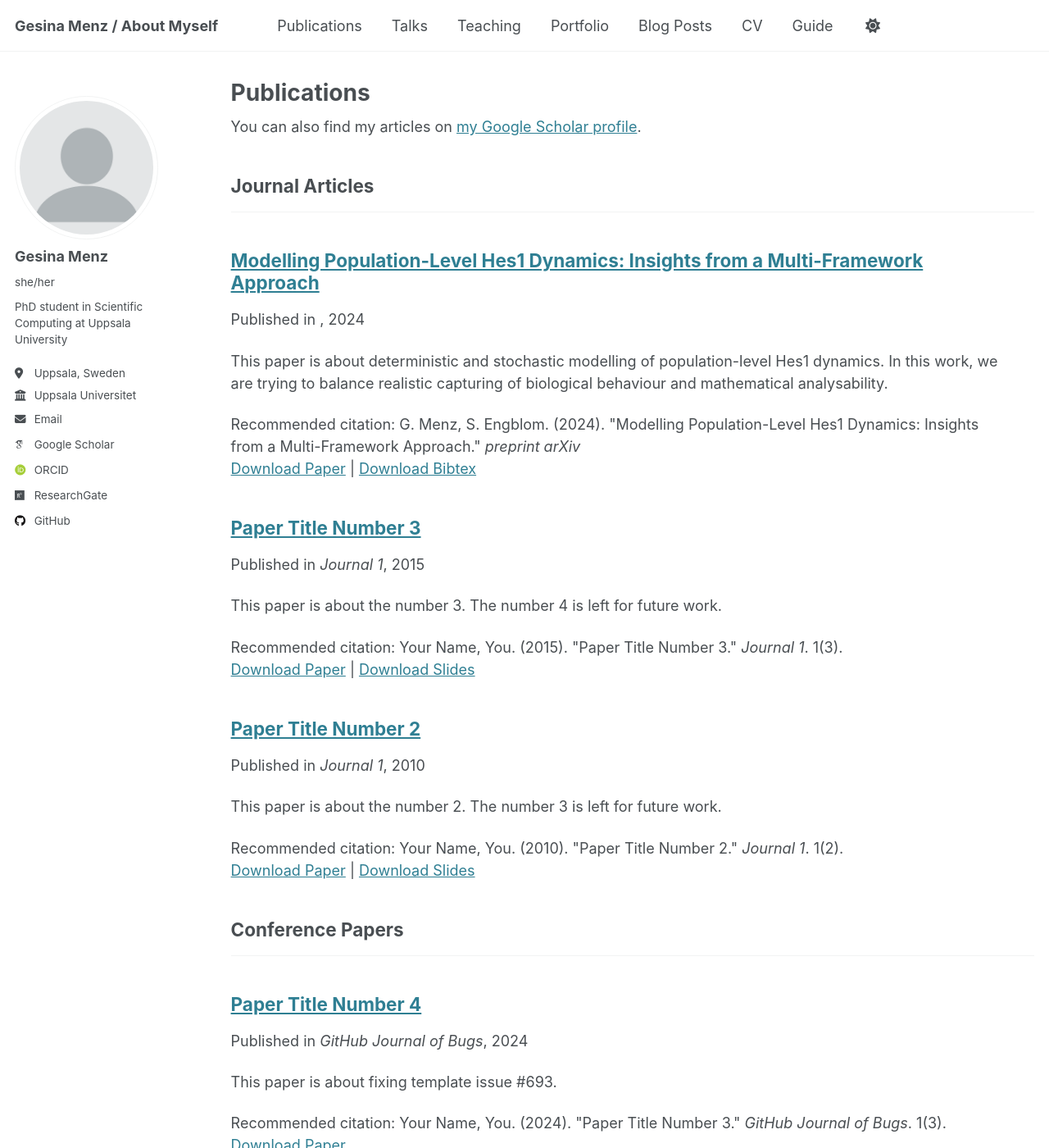
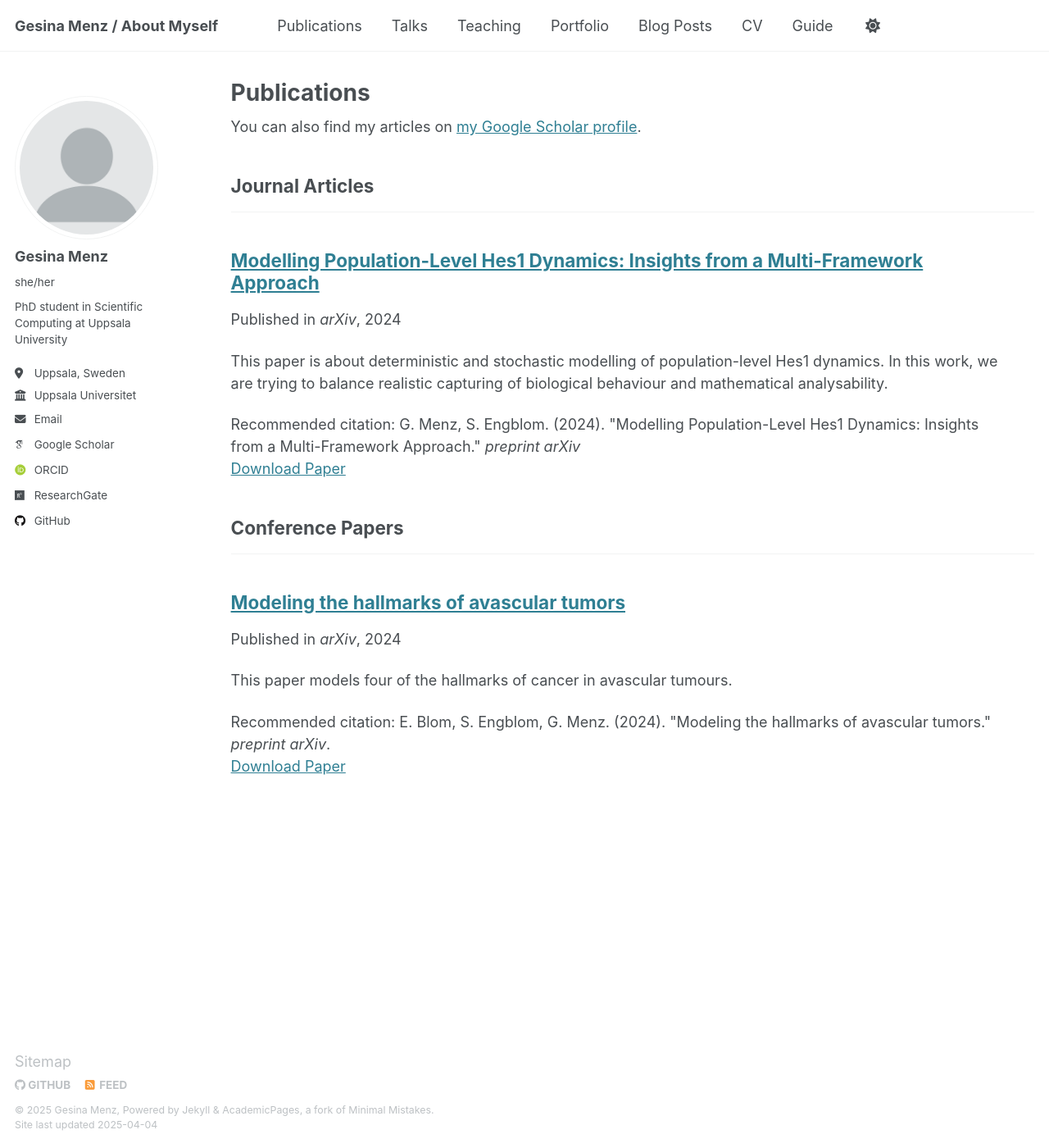
Before and after one commit to menzge/menzge.github.io, a Jekyll site: the page built from _pages/publications.html, in a window 1280 px wide and 1400 px high. Shown: the whole window at 82% size. Built offline with Jekyll 4.4.1, drawn with Linux system fonts in a browser that asks for light colours; some web fonts are replaced.

Commit message:
update paper 2

```diff
--- a/_publications/2010-10-01-paper-title-number-2.md
+++ /dev/null
@@ -1,14 +0,0 @@
----
-title: "Paper Title Number 2"
-collection: publications
-category: manuscripts
-permalink: /publication/2010-10-01-paper-title-number-2
-excerpt: 'This paper is about the number 2. The number 3 is left for future work.'
-date: 2010-10-01
-venue: 'Journal 1'
-slidesurl: 'http://academicpages.github.io/files/slides2.pdf'
-paperurl: 'http://academicpages.github.io/files/paper2.pdf'
-citation: 'Your Name, You. (2010). &quot;Paper Title Number 2.&quot; <i>Journal 1</i>. 1(2).'
----
-
-The contents above will be part of a list of publications, if the user clicks the link for the publication than the contents of section will be rendered as a full page, allowing you to provide more information about the paper for the reader. When publications are displayed as a single page, the contents of the above "citation" field will automatically be included below this section in a smaller font.
--- a/_publications/2015-10-01-paper-title-number-3.md
+++ /dev/null
@@ -1,14 +0,0 @@
----
-title: "Paper Title Number 3"
-collection: publications
-category: manuscripts
-permalink: /publication/2015-10-01-paper-title-number-3
-excerpt: 'This paper is about the number 3. The number 4 is left for future work.'
-date: 2015-10-01
-venue: 'Journal 1'
-slidesurl: 'http://academicpages.github.io/files/slides3.pdf'
-paperurl: 'http://academicpages.github.io/files/paper3.pdf'
-citation: 'Your Name, You. (2015). &quot;Paper Title Number 3.&quot; <i>Journal 1</i>. 1(3).'
----
-
-The contents above will be part of a list of publications, if the user clicks the link for the publication than the contents of section will be rendered as a full page, allowing you to provide more information about the paper for the reader. When publications are displayed as a single page, the contents of the above "citation" field will automatically be included below this section in a smaller font.
--- a/_publications/2024-02-17-paper-title-number-4.md
+++ b/_publications/2024-02-02-hallmarks.md
@@ -1,13 +1,13 @@
 ---
-title: "Paper Title Number 4"
+title: "Modeling the hallmarks of avascular tumors"
 collection: publications
 category: conferences
-permalink: /publication/2024-02-17-paper-title-number-4
-excerpt: 'This paper is about fixing template issue #693.'
-date: 2024-02-17
-venue: 'GitHub Journal of Bugs'
-paperurl: 'http://academicpages.github.io/files/paper3.pdf'
-citation: 'Your Name, You. (2024). &quot;Paper Title Number 3.&quot; <i>GitHub Journal of Bugs</i>. 1(3).'
+permalink: /publication/2024-02-02-hallmarks
+excerpt: 'This paper models four of the hallmarks of cancer in avascular tumours.'
+date: 2024-02-02
+venue: 'arXiv'
+paperurl: 'https://doi.org/10.48550/arXiv.2402.01305'
+citation: 'E. Blom, S. Engblom, G. Menz. (2024). &quot;Modeling the hallmarks of avascular tumors.&quot; <i>preprint arXiv</i>.'
 ---
 
 The contents above will be part of a list of publications, if the user clicks the link for the publication than the contents of section will be rendered as a full page, allowing you to provide more information about the paper for the reader. When publications are displayed as a single page, the contents of the above "citation" field will automatically be included below this section in a smaller font.
--- a/_publications/2024-11-14_Hes1-Dynamics.md
+++ b/_publications/2024-11-14-Hes1-Dynamics.md
@@ -5,10 +5,10 @@ category: manuscripts
 permalink: /publication/2024-11-14-hes1-dynamics
 excerpt: 'This paper is about deterministic and stochastic modelling of population-level Hes1 dynamics. In this work, we are trying to balance realistic capturing of biological behaviour and mathematical analysability.'
 date: 2024-11-14
-venue: #'Journal 1'
+venue: 'arXiv'
 slidesurl: #'http://academicpages.github.io/files/slides1.pdf'
 paperurl: 'https://doi.org/10.48550/arXiv.2411.09721'
-bibtexurl: 'http://gesinamenz.github.io/files/Menz_2024_Hes1_dynamics.bib'
+bibtexurl: #'http://gesinamenz.github.io/files/Menz_2024_Hes1_dynamics.bib'
 citation: 'G. Menz, S. Engblom. (2024). &quot;Modelling Population-Level Hes1 Dynamics: Insights from a Multi-Framework Approach.&quot; <i>preprint arXiv</i>'
 ---
 The contents above will be part of a list of publications, if the user clicks the link for the publication than the contents of section will be rendered as a full page, allowing you to provide more information about the paper for the reader. When publications are displayed as a single page, the contents of the above "citation" field will automatically be included below this section in a smaller font.
```
Also changed, not shown: 4 other files.
